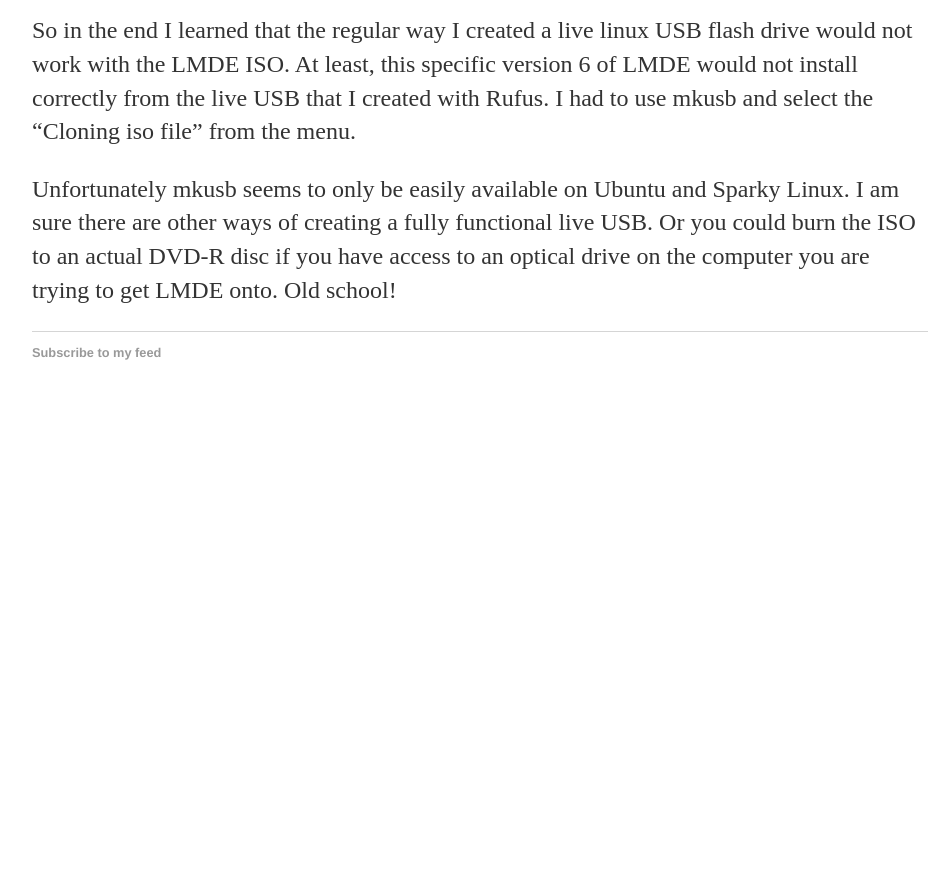
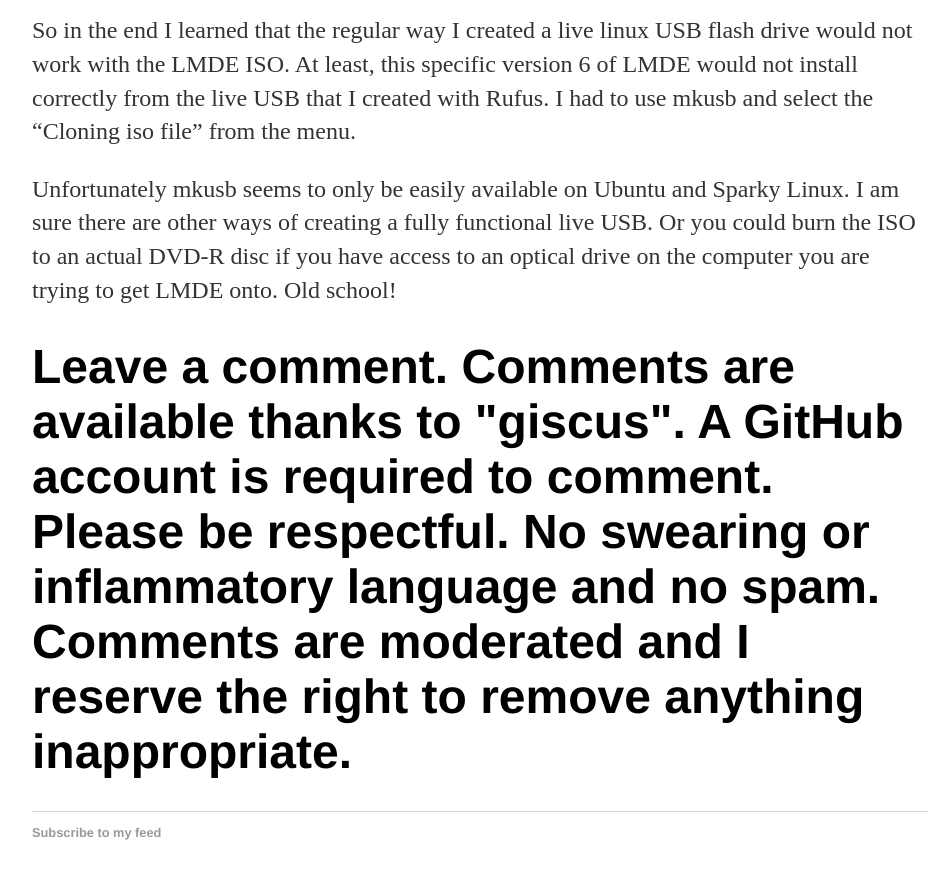
Before and after one commit to martinsblog/martinsblog.github.io, a Jekyll site: the page built from _posts/2023-11-22-lmde-live-USB-creation.md, in a window 1280 px wide and 900 px high, scrolled down 1121 px. Shown: the top 879 px of the window, without its empty margins (160-1106 px from the left). Built offline with Jekyll 4.4.1, drawn with Linux system fonts in a browser that asks for light colours; comment, search, counter and statistics services are not loaded; before the commit the page ends 1541 px from its top, so only the background shows below that.

Commit message:
Update post.html

```diff
--- a/_layouts/post.html
+++ b/_layouts/post.html
@@ -7,6 +7,9 @@
 <div class="post">
     {{ content }}
 </div>
+
+<h1>Leave a comment. Comments are available thanks to "giscus". A GitHub account is required to comment. Please be respectful. No swearing or inflammatory language and no spam.
+Comments are moderated and I reserve the right to remove anything inappropriate.
 
 <script src="https://giscus.app/client.js"
         data-repo="martinsblog/martinsblog.github.io"
```
